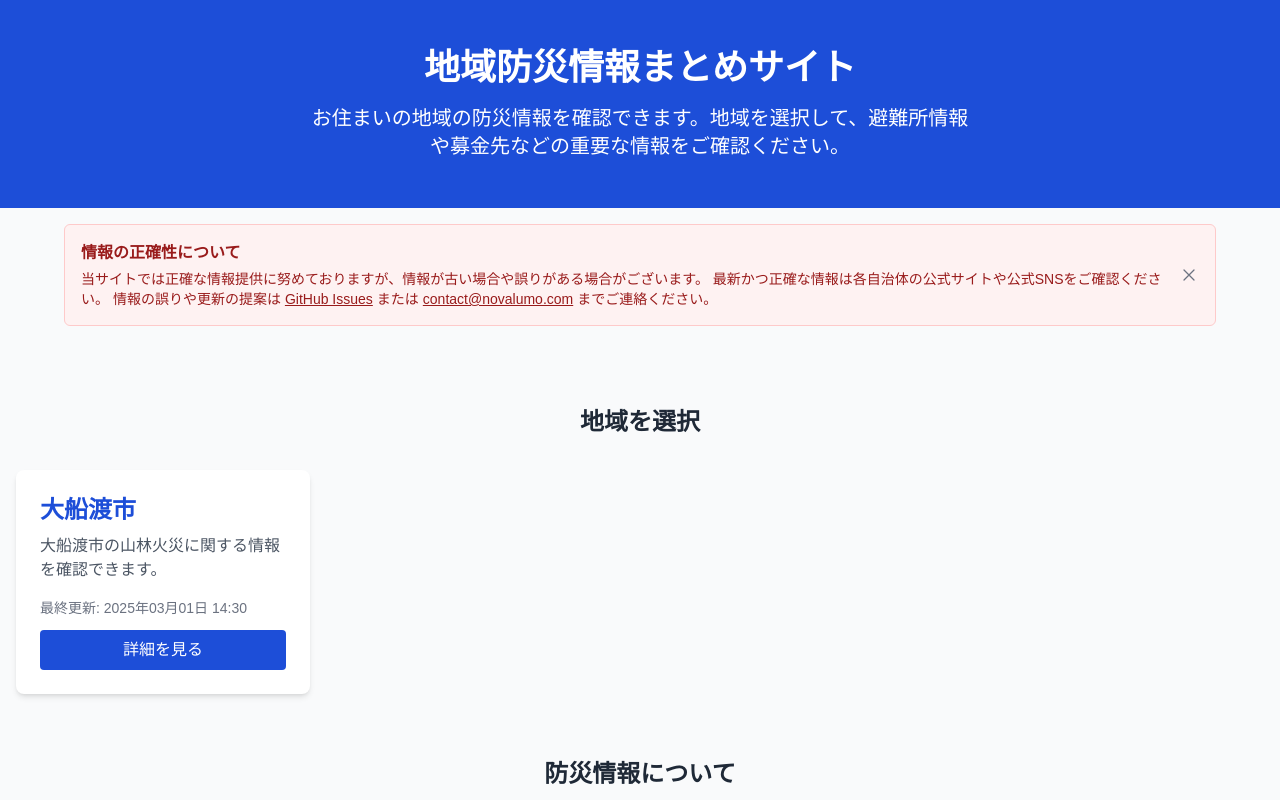
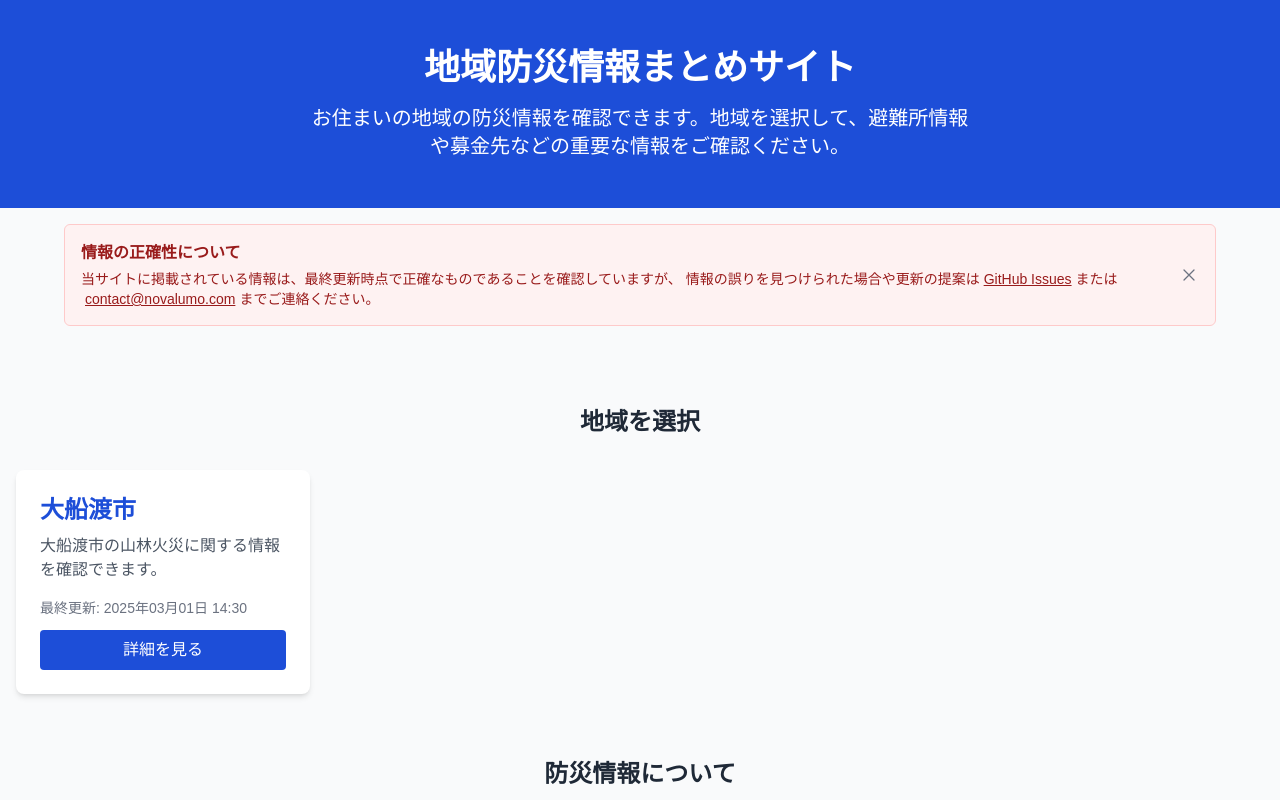
Before and after one commit to novalumo/disaster-prevention-info, a Next.js app: page / in a window 1280 px wide. Shown: the top 800 px of the page. Built offline with nearby package versions, Linux system fonts and the light colour scheme.

Commit message:
Update ContactAlert text for clarity and precision

```diff
--- a/src/components/ContactAlert.tsx
+++ b/src/components/ContactAlert.tsx
@@ -10,9 +10,8 @@ export default function ContactAlert() {
       className="mx-auto max-w-6xl"
     >
       <p className="text-sm">
-        当サイトでは正確な情報提供に努めておりますが、情報が古い場合や誤りがある場合がございます。
-        最新かつ正確な情報は各自治体の公式サイトや公式SNSをご確認ください。
-        情報の誤りや更新の提案は
+        当サイトに掲載されている情報は、最終更新時点で正確なものであることを確認していますが、
+        情報の誤りを見つけられた場合や更新の提案は
         <Link
           href="https://github.com/novalumo/disaster-prevention-info/issues"
           target="_blank"
```
